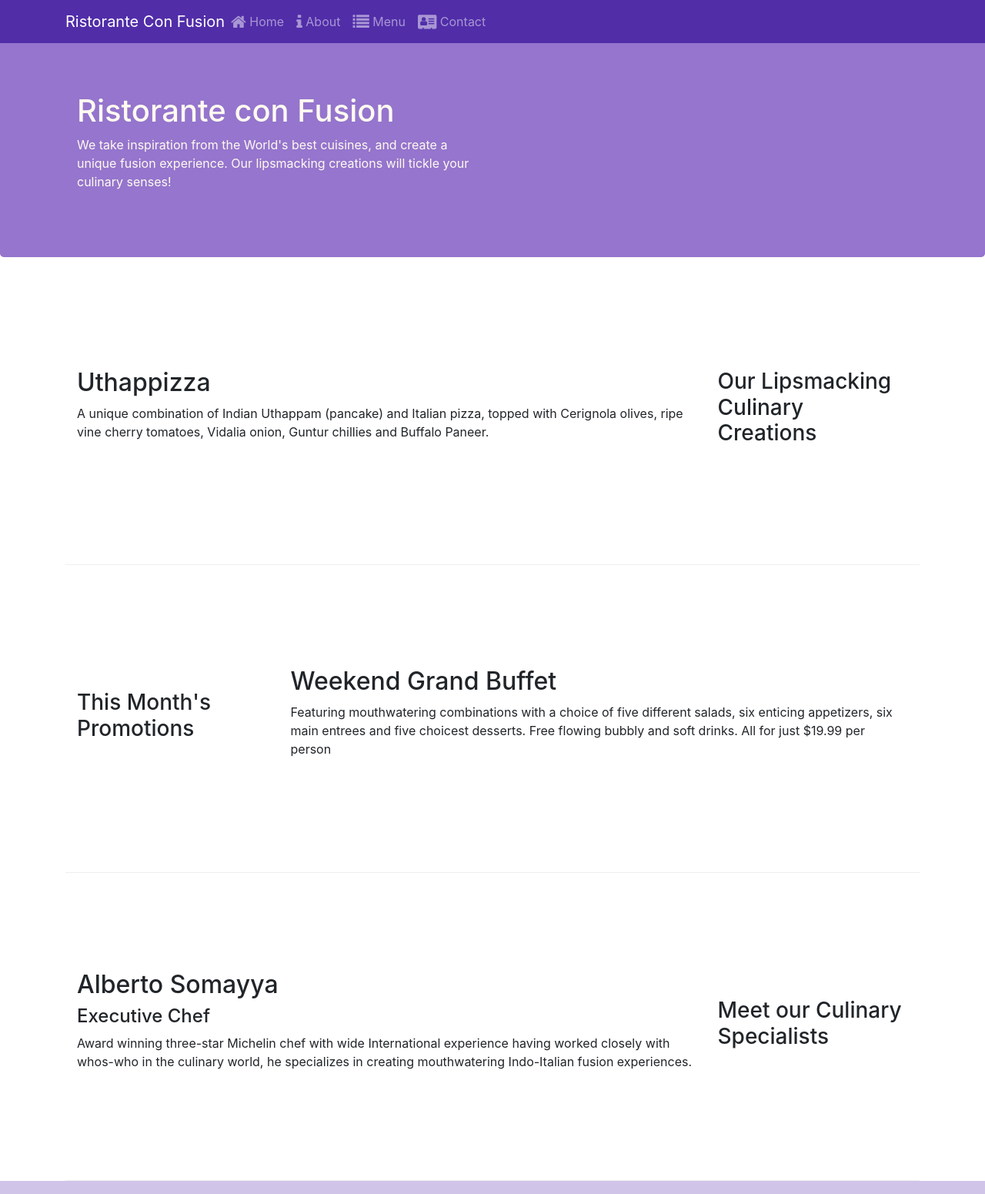
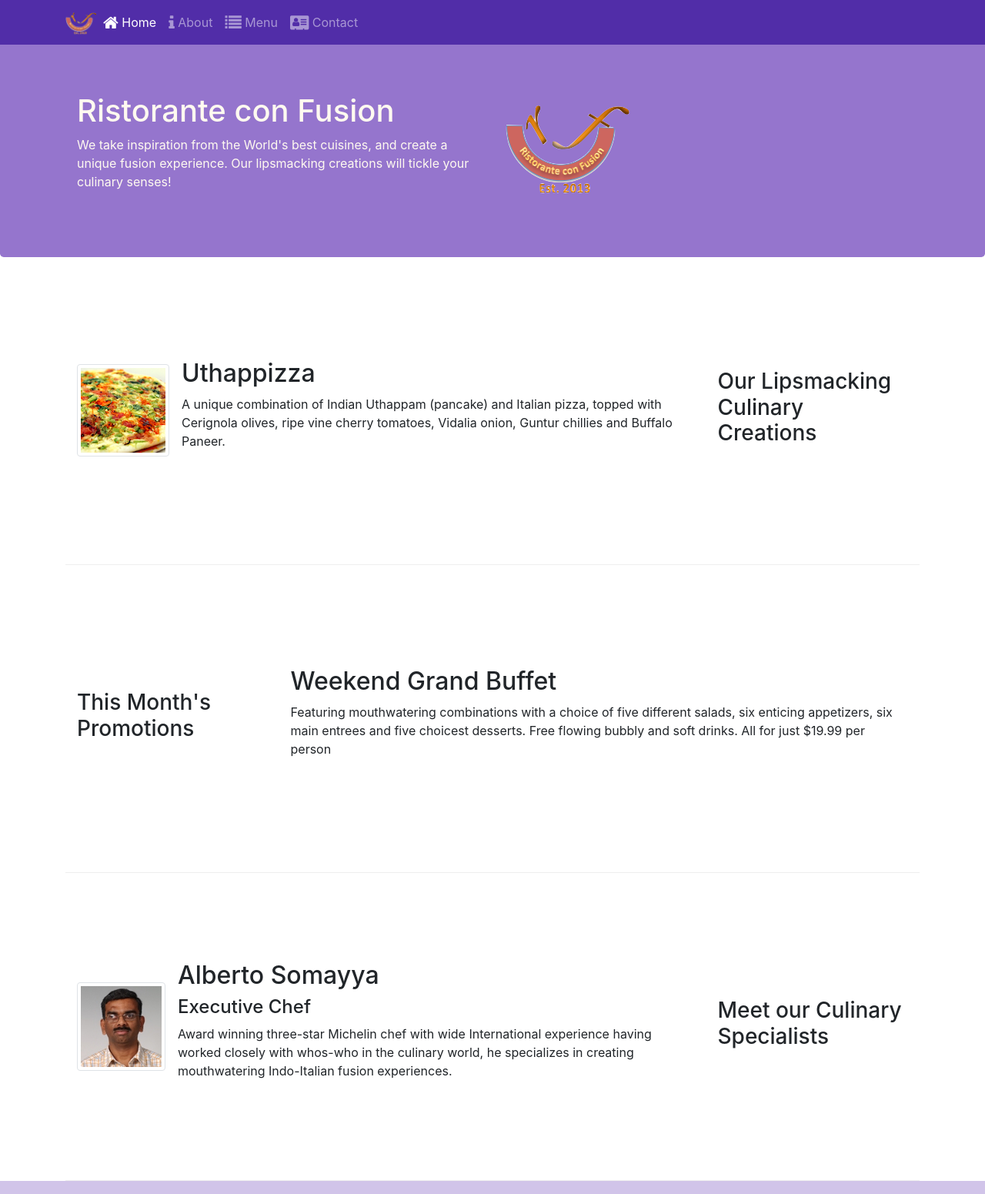
Before and after one commit to Raj-Tomar/bootstrap, a website: page index.html in a window 1280 px wide. Shown: the top 1551 px of the page at 77% size. Drawn offline with nearby package versions, Linux system fonts and the light colour scheme.

Commit message:
Images and Media

```diff
--- a/index.html
+++ b/index.html
@@ -21,13 +21,13 @@
             <button class="navbar-toggler" type="button" data-toggle="collapse" data-target="#Navbar">
                 <span class="navbar-toggler-icon"></span>
             </button>
-            <a class="navbar-brand mr-auto" href="#">Ristorante Con Fusion</a>
+            <a class="navbar-brand mr-auto" href="#"><img src="img/logo.png" height="30" width="41"></a>
             <div class="collapse navbar-collapse" id ="Navbar">
                 <ul class="navbar-nav mr-auto">
-                    <li clas="nav-item active"><a class="nav-link" href="#"><span class="fa fa-home fa-lg"></span> Home</a></li>
-                    <li clas="nav-item"><a class="nav-link" href="./aboutus.html"><span class="fa fa-info fa-lg"></span> About</a></li>
-                    <li clas="nav-item"><a class="nav-link" href="#"><span class="fa fa-list fa-lg"></span> Menu</a></li>
-                    <li clas="nav-item"><a class="nav-link" href="./contactus.html"><span class="fa fa-address-card fa-lg"></span> Contact</a></li>
+                    <li class="nav-item active"><a class="nav-link" href="#"><span class="fa fa-home fa-lg"></span> Home</a></li>
+                    <li class="nav-item"><a class="nav-link" href="./aboutus.html"><span class="fa fa-info fa-lg"></span> About</a></li>
+                    <li class="nav-item"><a class="nav-link" href="#"><span class="fa fa-list fa-lg"></span> Menu</a></li>
+                    <li class="nav-item"><a class="nav-link" href="./contactus.html"><span class="fa fa-address-card fa-lg"></span> Contact</a></li>
                 </ul>
             </div>
         </div>
@@ -40,7 +40,8 @@
                     <h1>Ristorante con Fusion</h1>
                     <p>We take inspiration from the World's best cuisines, and create a unique fusion experience. Our lipsmacking creations will tickle your culinary senses!</p>
                 </div>
-                <div class="col-12 col-sm">
+                <div class="col-12 col-sm align-self-center">
+                    <img src="img/logo.png" class="img-fluid">
                 </div>
             </div>
         </div>
@@ -52,8 +53,16 @@
                 <h3>Our Lipsmacking Culinary Creations</h3>
             </div>
             <div class="col col-sm order-sm-first col-md">
-                <h2>Uthappizza</h2>
-                <p>A unique combination of Indian Uthappam (pancake) and Italian pizza, topped with Cerignola olives, ripe vine cherry tomatoes, Vidalia onion, Guntur chillies and Buffalo Paneer.</p>
+                <div class="media">
+                    <!-- mr-3 means margin-right 3 -->
+                    <img class="d-flex mr-3 img-thumbnail align-self-center"
+                        src="img/uthappizza.png" alt="uthappizza">
+                    <div class="media-body">
+                        <!-- mt-0 means margin-top 0 -->
+                        <h2 class="mt-0">Uthappizza</h2>
+                        <p class="d-none d-sm-block">A unique combination of Indian Uthappam (pancake) and Italian pizza, topped with Cerignola olives, ripe vine cherry tomatoes, Vidalia onion, Guntur chillies and Buffalo Paneer.</p>
+                    </div>
+                </div>
             </div>
         </div>
 
@@ -73,9 +82,15 @@
                 <h3>Meet our Culinary Specialists</h3>
             </div>
             <div class="col col-sm order-sm-first col-md">
-                <h2>Alberto Somayya</h2>
-                <h4>Executive Chef</h4>
-                <p>Award winning three-star Michelin chef with wide International experience having worked closely with whos-who in the culinary world, he specializes in creating mouthwatering Indo-Italian fusion experiences. </p>
+                <div class="media">
+                    <img class="d-flex mr-3 img-thumbnail align-self-center"
+                        src="img/alberto.png" alt="alberto">
+                    <div class="media-body">
+                        <h2>Alberto Somayya</h2>
+                        <h4>Executive Chef</h4>
+                        <p class="d-none d-sm-block">Award winning three-star Michelin chef with wide International experience having worked closely with whos-who in the culinary world, he specializes in creating mouthwatering Indo-Italian fusion experiences. </p>
+                    </div>
+                </div>
             </div>
         </div>
     </div>
```
Also changed, not shown: aboutus.html (+7 -6 lines), contactus.html (+7 -6 lines), img/alberto.png (added), img/buffet.png (added), img/logo.png (added), img/uthappizza.png (added).
